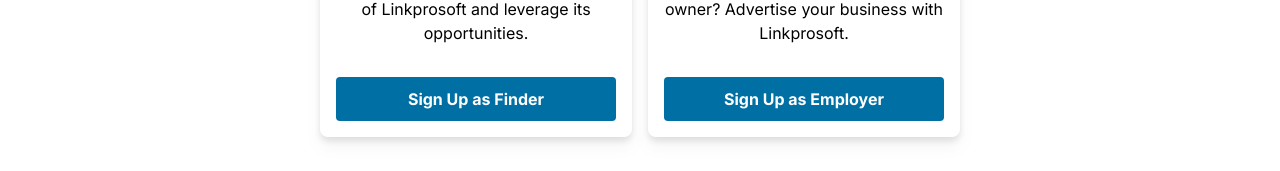
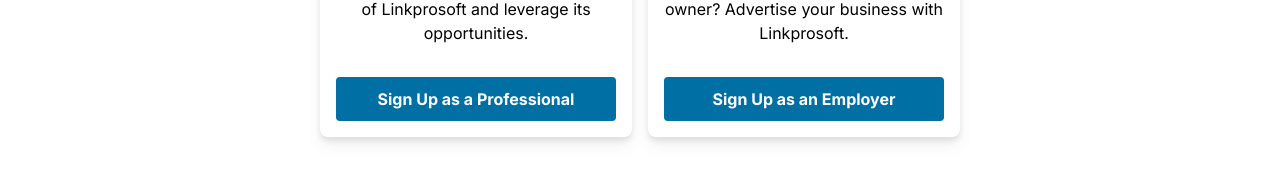
Before and after one commit to german-machine/Linkprosoft, a React (Vite) app in the folder Front-end/: page /signup-as in a window 1280 px wide. Shown: the part 291-462 px from the top of the page. Built offline with nearby package versions, Linux system fonts and the light colour scheme; no server answers.

Commit message:
function to store the value of what the user wants to sign up as

```diff
--- a/Front-end/src/Pages/Login&SignUp/SignUpAs.jsx
+++ b/Front-end/src/Pages/Login&SignUp/SignUpAs.jsx
@@ -1,8 +1,21 @@
-import React from 'react'
-import { Link } from 'react-router-dom'
+import { useNavigate } from 'react-router-dom'
 import HeaderBanner from './components/HeaderBanner'
+import { useAuth } from '../../contexts/User'
 
 const SignUpAs = () => {
+  const { handleEmployer, handleProfessional } = useAuth();
+  const navigate = useNavigate();
+
+  const handleEmployerAs = () => {
+    handleEmployer('employer');
+    navigate('/register');
+  }
+
+  const handleProfessionalAs = () => {
+    handleProfessional('professional');
+    navigate('/register')
+  }
+
   return (
     <>
       <HeaderBanner
@@ -24,15 +37,15 @@ const SignUpAs = () => {
             <div className='bg-white drop-shadow-lg rounded-lg w-[80%] mx-auto py-4 px-4 mb-6 sm:mb-0'>
               <h2 className="text-2xl font-bold font-Inter mb-3 text-center">Professional</h2>
               <p className='font-Inter text-[16px] pb-8 text-center'>Looking for your next gig? Be a part of Linkprosoft and leverage its opportunities.</p>
-              <Link className="inline-block text-center bg-bluecolor font-bold font-Inter text-white px py-2.5 rounded w-full mb-4 sm:mb-0">Sign Up as Finder</Link>
+              <button onClick={handleProfessionalAs} className="inline-block text-center bg-bluecolor font-bold font-Inter text-white px py-2.5 rounded w-full mb-4 sm:mb-0">Sign Up as a Professional</button>
             </div>
 
             <div className='bg-white drop-shadow-lg rounded-lg w-[80%] mx-auto py-4 px-4'>
               <h2 className="text-2xl font-bold font-Inter mb-3 text-center">Employer</h2>
               <p className='font-Inter text-[16px] pb-8 text-center'>Are you an employer or business owner? Advertise your business with Linkprosoft.</p>
-              <Link className="inline-block text-center bg-bluecolor font-bold font-Inter
-                text-white px py-2.5 rounded w-full mb-4 sm:mb-0" to={"/EmployerSignUp"}>Sign Up as Employer
-              </Link>
+              <button onClick={handleEmployerAs} className="inline-block text-center bg-bluecolor font-bold font-Inter
+                text-white px py-2.5 rounded w-full mb-4 sm:mb-0">Sign Up as an Employer
+              </button>
             </div>
 
           </div>
```
